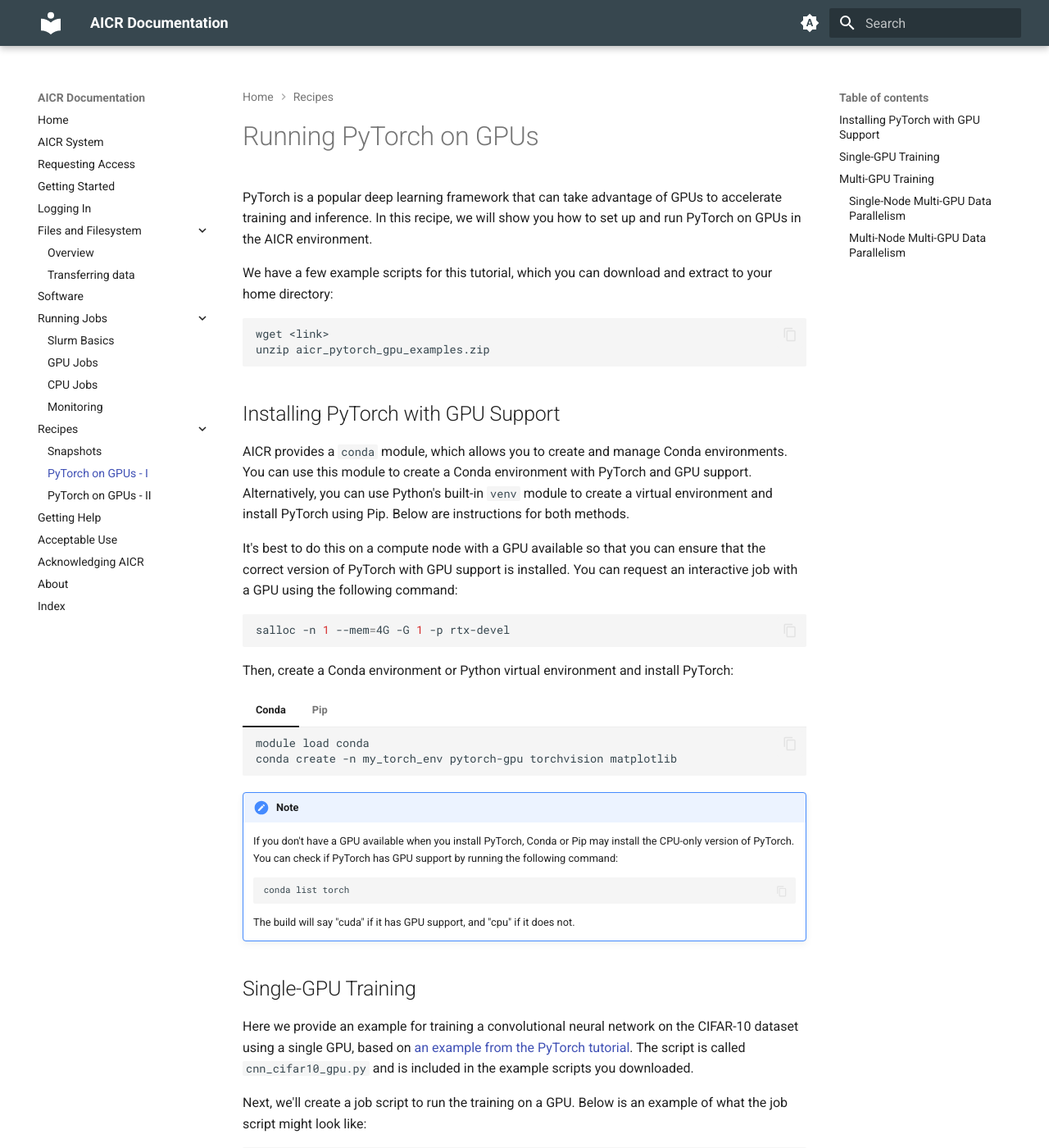
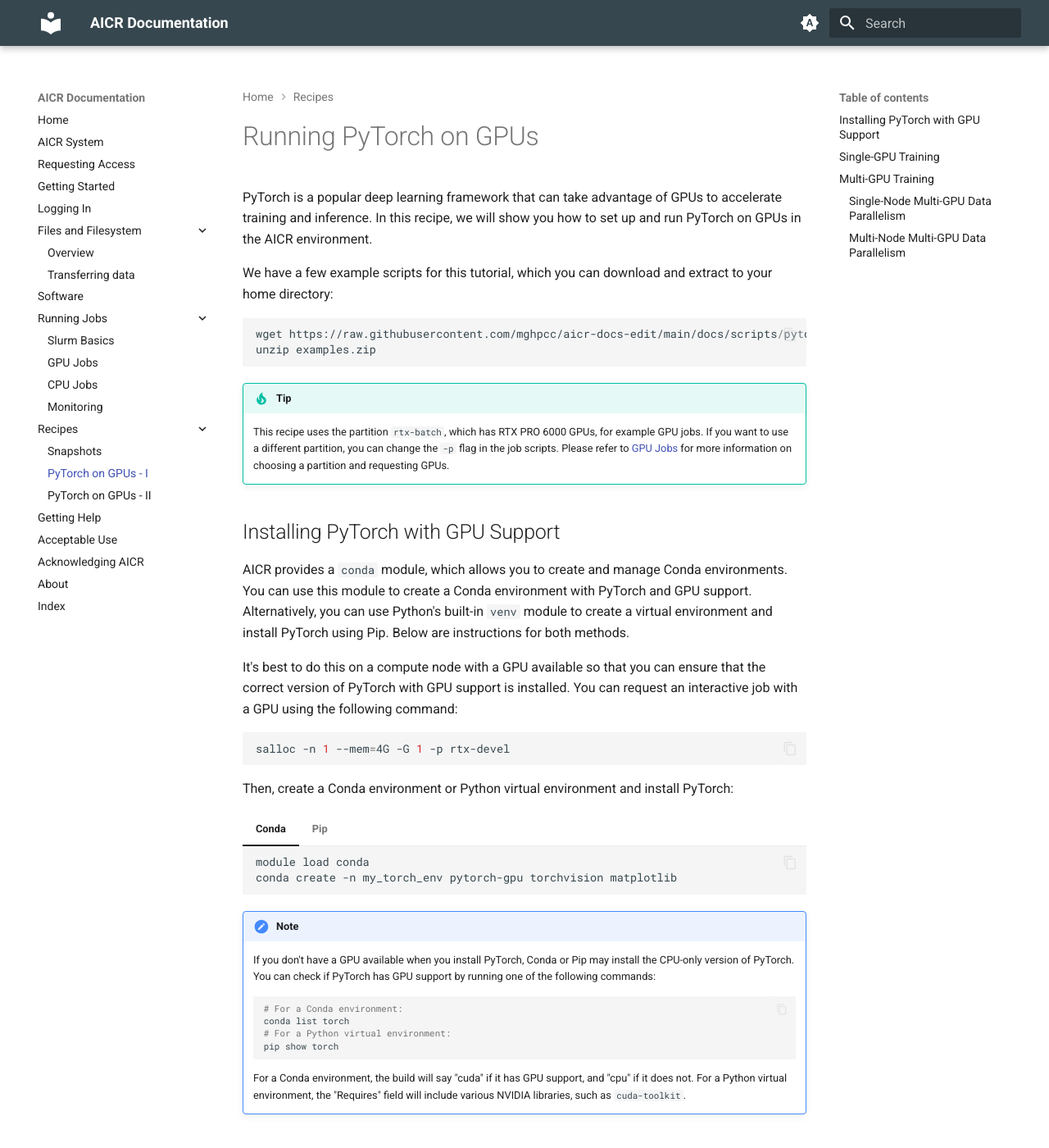
Before and after one commit to mghpcc/aicr-docs-edit, an MkDocs documentation site: the page built from docs/recipes/pytorch-gpu.md, in a window 1280 px wide and 1400 px high. Shown: the whole window at 82% size. Built offline with MkDocs 1.6.1 and Material for MkDocs 9.7.7, drawn with Linux system fonts in a browser that asks for light colours; some of the changed text lies outside the part shown.

Commit message:
fixing typos and grammar

````diff
--- a/docs/recipes/pytorch-gpu.md
+++ b/docs/recipes/pytorch-gpu.md
@@ -5,11 +5,12 @@ PyTorch is a popular deep learning framework that can take advantage of GPUs to
 We have a few example scripts for this tutorial, which you can download and extract to your home directory:
 
 ```bash
-wget <link>
-unzip aicr_pytorch_gpu_examples.zip
+wget https://raw.githubusercontent.com/mghpcc/aicr-docs-edit/main/docs/scripts/pytorch_gpu/examples.zip
+unzip examples.zip
 ```
 
-<!-- TODO: Add the actual wget command and link -->
+!!! tip
+    This recipe uses the partition `rtx-batch`, which has RTX PRO 6000 GPUs, for example GPU jobs. If you want to use a different partition, you can change the `-p` flag in the job scripts. Please refer to [GPU Jobs](../running-jobs/gpu-jobs.md) for more information on choosing a partition and requesting GPUs.
 
 ## Installing PyTorch with GPU Support
 
@@ -36,19 +37,20 @@ Then, create a Conda environment or Python virtual environment and install PyTor
     module load conda
     python -m venv my_torch_env
     source my_torch_env/bin/activate
-    pip install torch torchvision
+    pip install torch torchvision numpy matplotlib
     ```
 
 !!! note
-    If you don't have a GPU available when you install PyTorch, Conda or Pip may install the CPU-only version of PyTorch. You can check if PyTorch has GPU support by running the following command:
+    If you don't have a GPU available when you install PyTorch, Conda or Pip may install the CPU-only version of PyTorch. You can check if PyTorch has GPU support by running one of the following commands:
 
     ```bash
+    # For a Conda environment:
     conda list torch
+    # For a Python virtual environment:
+    pip show torch
     ```
 
-    <!-- TODO: Add a Pip version of this instruction -->
-
-    The build will say "cuda" if it has GPU support, and "cpu" if it does not.
+    For a Conda environment, the build will say "cuda" if it has GPU support, and "cpu" if it does not. For a Python virtual environment, the "Requires" field will include various NVIDIA libraries, such as `cuda-toolkit`.
 
 ## Single-GPU Training
 
@@ -72,8 +74,6 @@ source activate my_torch_env
 
 python cnn_cifar10_gpu.py
 ```
-
-<!-- TODO: Move job scripts to zipped repo? -->
 
 You can submit this job by running `sbatch submit_single_gpu.sh`. The `#SBATCH` flags `-N 1 -n 1 -c 2` request 1 node, 1 task, and 2 CPU cores per task. We requested 2 CPU cores because our training script uses 2 worker threads for data loading, and it's generally recommended to have at least as many CPU cores as worker threads to avoid bottlenecks. The `-G 1` flag requests 1 GPU for the job.
 
@@ -109,24 +109,22 @@ source activate my_torch_env
 python multigpu.py --batch_size=1024 100 20
 ```
 
-The above script uses `-N 1` to request a single node and `-G 2` to request 2 GPUs on that node. Note that it also uses `-n 1` and `-c 2` to request 1 task and 2 CPU cores per task. This is because `DistributedDataParallel` runs a single process that uses multiple threads to utilize the GPUs, so we only need 1 task. The number of CPU cores can be adjusted based on the workload and the number of GPUs. In general, it is recommended to have at least as many CPU cores as GPUs to avoid bottlenecks in data loading and processing.
+The above script uses `-N 1` to request a single node and `-G 2` to request 2 GPUs on that node. Note that it also uses `-n 1` and `-c 2` to request 1 task and 2 CPU cores per task. This is because we launch a single Slurm task (`-n 1`), and the script internally spawns one process per GPU using `mp.spawn`, so Slurm only needs to start one task. The number of CPU cores can be adjusted based on the workload and the number of GPUs. In general, it is recommended to have at least as many CPU cores as GPUs to avoid bottlenecks in data loading and processing.
 
 The `multigpu.py` script will automatically detect the number of GPUs available and use them for training. The training happens on two batches of data simultaneously. As before, you can monitor GPU usage with `nvtop` to ensure that both GPUs are being utilized during training.
 
 You can also submit PyTorch programs using the `torchrun` command, which is a PyTorch utility for launching distributed training jobs. You can use `torchrun` by editing the last line of the above job script as follows:
 
 ```bash
-torchrun --nnodes=1 --nproc_per_node=2 \
-         --rdzv_id=$SLURM_JOB_ID \
-         --rdzv_endpoint="localhost:1234" \
+torchrun --nnodes=1 --nproc-per-node=2 \
+         --rdzv-id=$SLURM_JOB_ID \
+         --rdzv-endpoint="localhost:1234" \
          multigpu_torchrun.py --batch_size=1024 100 20
 ```
 
-The flags with `rdzv` (meaning the Rendezvous protocol) are required by `torchrun` to coordinate multiple processes. The flag `--rdzv-id=$SLURM_JOB_ID` sets the rendezvous ID to the Slurm job ID, but it can be any random number. The flag `--rdzv-endpoint="localhost:1234"` is used to specify the host and port. Use `localhost` when there is only one node. The part can be any 4- or 5-digit number larger than 1024.
+The flags with `rdzv` (meaning the Rendezvous protocol) are required by `torchrun` to coordinate multiple processes. The flag `--rdzv-id=$SLURM_JOB_ID` sets the rendezvous ID to the Slurm job ID, but it can be any random number. The flag `--rdzv-endpoint="localhost:1234"` is used to specify the host and port. Use `localhost` when there is only one node. The port can be any 4- or 5-digit number larger than 1024.
 
 The `torchrun` command will be useful for running the program across multiple nodes in the next section.
-
-<!-- TODO: Talk about using srun vs torchrun vs mpirun vs python-->
 
 !!! note
     The NVIDIA Collective Communications Library (NCCL) is set as the backend in the PyTorch programs `multigpu.py` and `multigpu_torchrun.py`. As a result, the data communication between GPUs within one node benefits from the high bandwidth of NVLinks.
````
Also changed, not shown: other parts of docs/recipes/pytorch-gpu.md (+1 -3 lines), docs/recipes/pytorch-gpu-advanced.md (+14 -12 lines).
